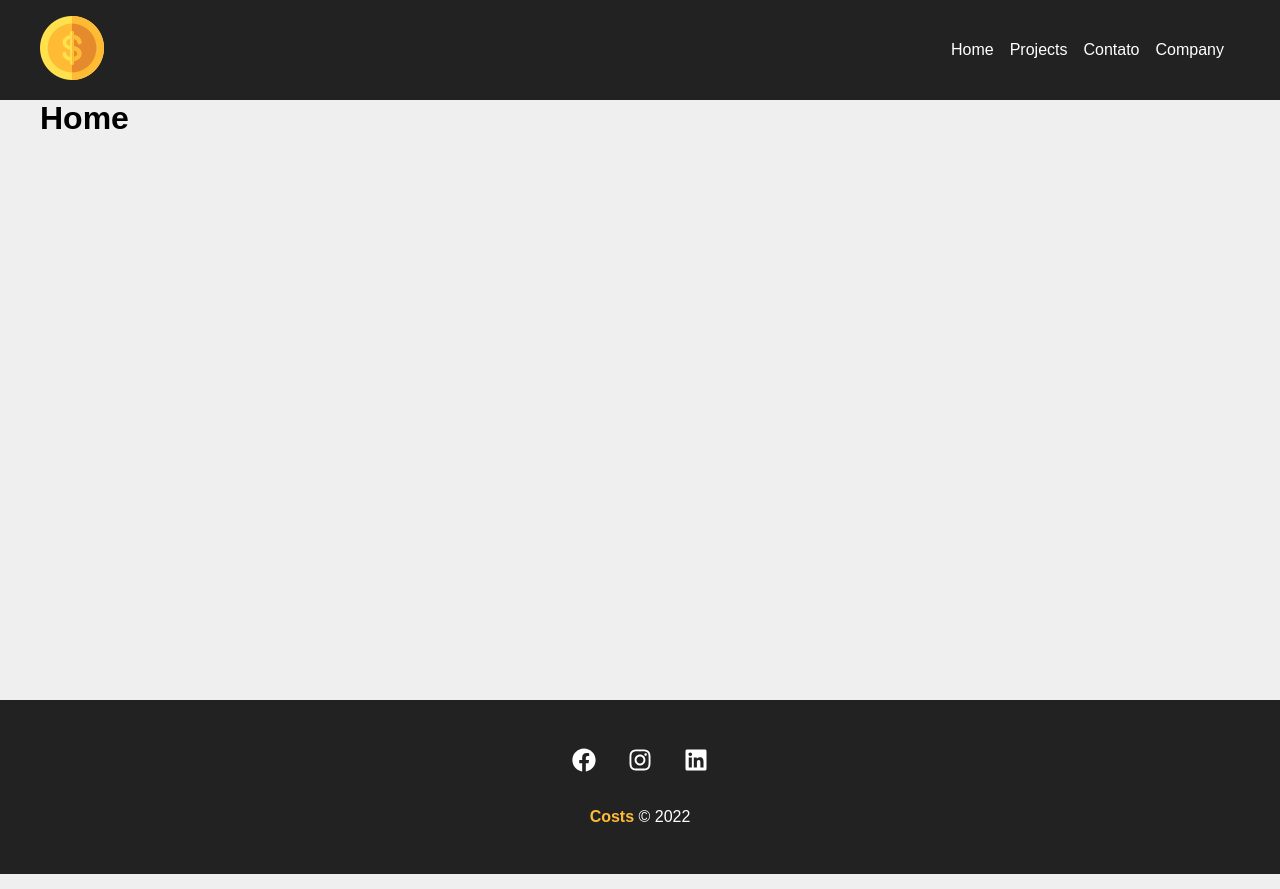
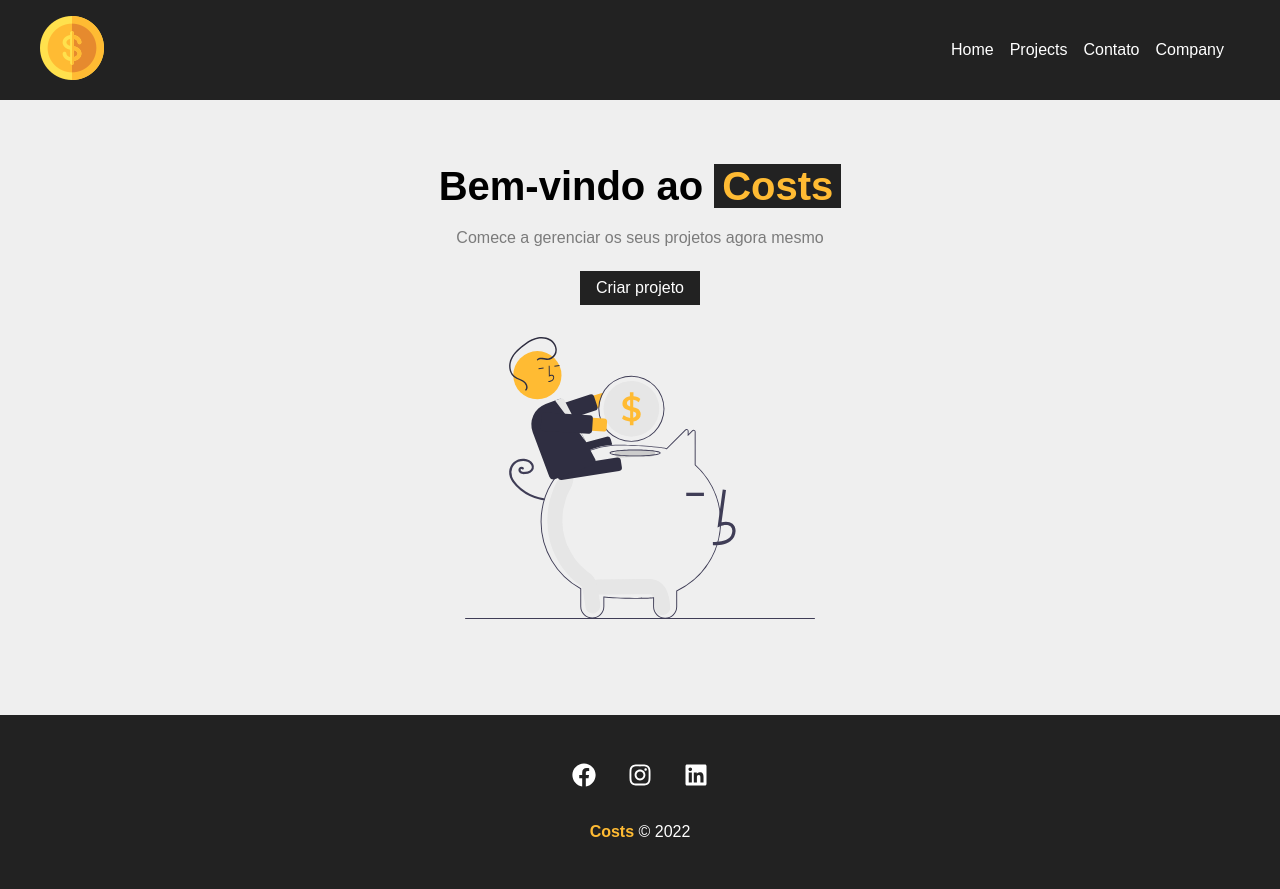
Before and after one commit to dgleyramos1/costs, a React (Create React App) app: page / in a window 1280 px wide. Built offline with nearby package versions, Linux system fonts and the light colour scheme.

Commit message:
Página home criada

```diff
--- a/src/App.js
+++ b/src/App.js
@@ -15,7 +15,7 @@
         <Navbar/>
 
         <Switch>
-          <Container customClass="min-height">
+          <Container >
             <Route exact path='/'>
               <Home />
             </Route>
--- /dev/null
+++ b/src/components/layout/LinkButton.js
@@ -0,0 +1,13 @@
+import React from 'react';
+import { NavLink } from 'react-router-dom';
+import styles from './LinkButton.module.css';
+
+const Linkbutton = ({ to, text }) => {
+    return (
+        <NavLink className={styles.btn} to={to}>
+            {text}
+        </NavLink>
+    );
+}
+
+export default Linkbutton;
--- /dev/null
+++ b/src/components/layout/LinkButton.module.css
@@ -0,0 +1,12 @@
+
+.btn{
+    background-color: #222;
+    color: white;
+    padding: 0.5em 1em;
+    text-decoration: none;
+    transition: 0.5s;
+}
+
+.btn:hover{
+    color: #ffbb33;
+}
--- a/src/components/pages/Home.js
+++ b/src/components/pages/Home.js
@@ -1,10 +1,20 @@
 import React from 'react';
+import styles from './Home.module.css';
+import savings from '../../img/savings.svg';
+import Linkbutton from '../layout/LinkButton';
 
 const Home = () => {
     return (
-        <div>
-            <h1>Home</h1>
-        </div>
+        <section className={styles.home_container}>
+            <h1>
+                Bem-vindo ao <span>Costs</span>
+            </h1>
+            <p>
+                Comece a gerenciar os seus projetos agora mesmo
+            </p>
+            <Linkbutton to="/newproject" text="Criar projeto" />
+            <img src={savings} alt="Costs" />
+        </section>
     );
 }
 
--- /dev/null
+++ b/src/components/pages/Home.module.css
@@ -0,0 +1,28 @@
+
+
+.home_container{
+    width: 100%;
+    display: flex;
+    flex-direction: column;
+    justify-content: center;
+    align-items: center;
+    padding: 4em;
+}
+
+.home_container h1{
+    font-size: 2.5em;
+    margin-bottom: .5em;
+}
+.home_container h1 span{
+    color: #ffbb33;
+    padding: 0 0.2em;
+    background-color: #222;
+}
+.home_container p{
+    margin-bottom: 1.5em;
+    color: #7b7b7b;
+}
+.home_container img{
+    width: 350px;
+    margin: 2em 0;
+}
```
